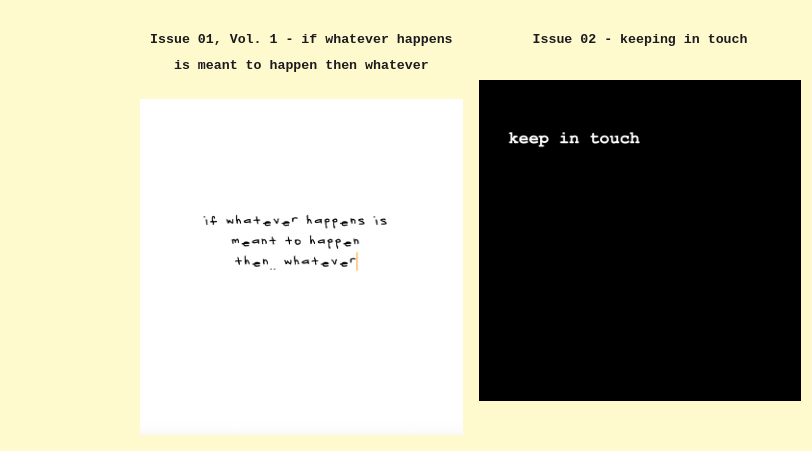
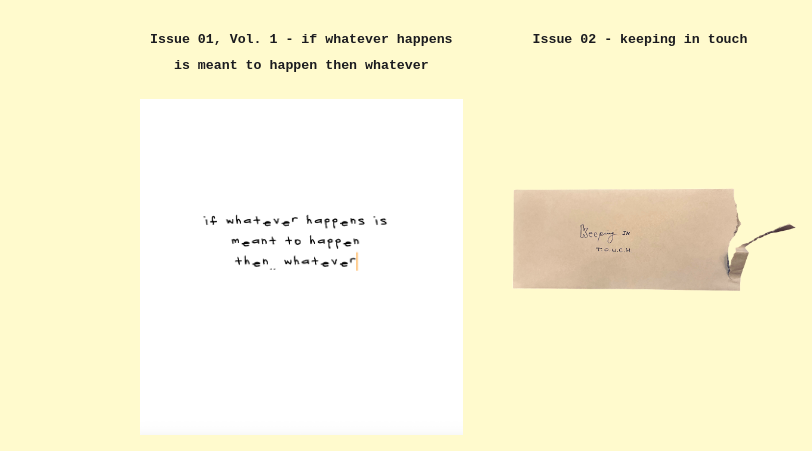
Before and after one commit to teenjean/fuzzeemachines, a plain HTML site: page issues.html in a window 1280 px wide. Shown: the part 354-805 px from the top of the page, 0-812 px from the left. Drawn offline with Linux system fonts and the light colour scheme; a script that the page names is missing.

Commit message:
Update image source for Issue 02

```diff
--- a/issues.html
+++ b/issues.html
@@ -37,7 +37,7 @@
         <div class="issues-column">
        	<h5>Issue 02 - keeping in touch</h6>
           <a href="inprogress.html" data-phrases="keep in touch">
-            <img id="issue-2" class="nav-img" src="images/keepintouch.png" alt="issue 2"/>
+            <img id="issue-2" class="nav-img" src="images/keepingintouch.png" alt="issue 2"/>
           </a>
         </div>
 
```
